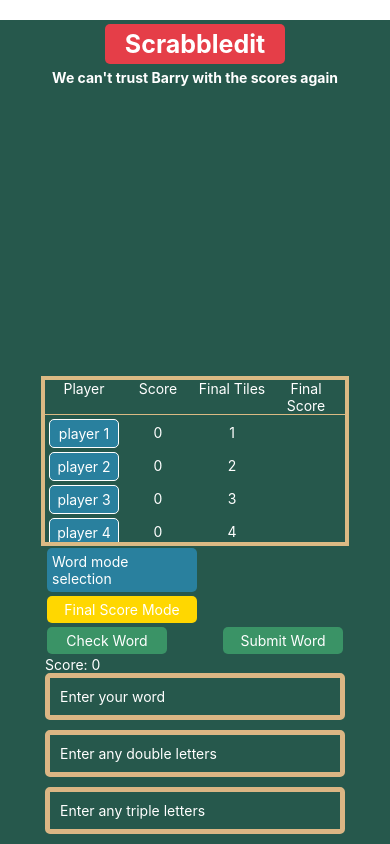
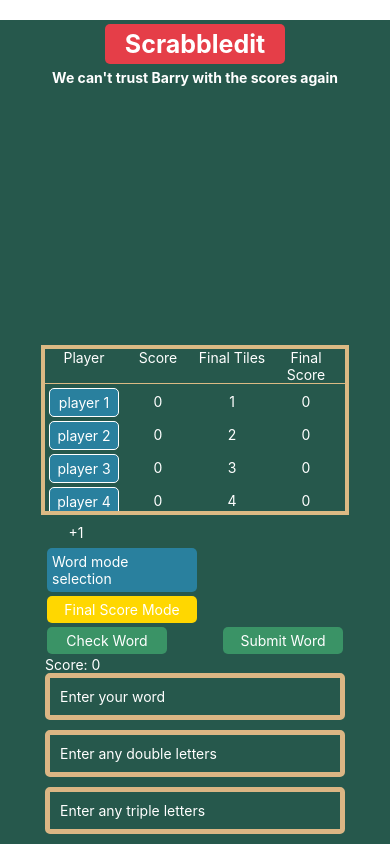
Before and after one commit to TomBirbeck/scrabbleditreactnative, a React Native app: screen / in a window 390 px wide. Built offline with nearby package versions, Linux system fonts and the light colour scheme.

Commit message:
added finalscores state and useffect to update properly

```diff
--- a/components/Scoreboard.tsx
+++ b/components/Scoreboard.tsx
@@ -1,5 +1,5 @@
-import {useState} from 'react'
-import {Text, View, StyleSheet, FlatList} from 'react-native'
+import {useState, useCallback, useEffect} from 'react'
+import {Text, View, StyleSheet, FlatList, TouchableOpacity} from 'react-native'
 
 type PLAYER =
     { id: number;
@@ -23,8 +23,6 @@ const FINALS = [
     {tiles: 4, score: 0},
 ]
 
-
-
 const Scoreboard = ({player1, player2, player3, player4} : ScoreboardProps) => {
     const players = [player1, player2, player3, player4]
     const [winner, setWinner] = useState('');
@@ -32,7 +30,12 @@ const Scoreboard = ({player1, player2, player3, player4} : ScoreboardProps) => {
     const [finalB, setFinalB] = useState(0);
     const [finalC, setFinalC] = useState(0);
     const [finalD, setFinalD] = useState(0);
-    const [finalScores, setFinalScores] = useState([])
+    const [finalScores, setFinalScores] = useState<number[]>([0,0,0,0])
+
+    useEffect(()=>{
+        setFinalScores([finalA, finalB, finalC, finalD])
+    },[finalA, finalB, finalC, finalD])
+
     return (
         <View>
 <View style={styles.table}>
@@ -55,6 +58,9 @@ const Scoreboard = ({player1, player2, player3, player4} : ScoreboardProps) => {
         )}
          />
 </View>
+<TouchableOpacity onPress={()=>{setFinalB(finalB + 1)}}>
+    <Text style={styles.bodyText}>+1</Text>
+</TouchableOpacity>
 </View>
 
     )
```
